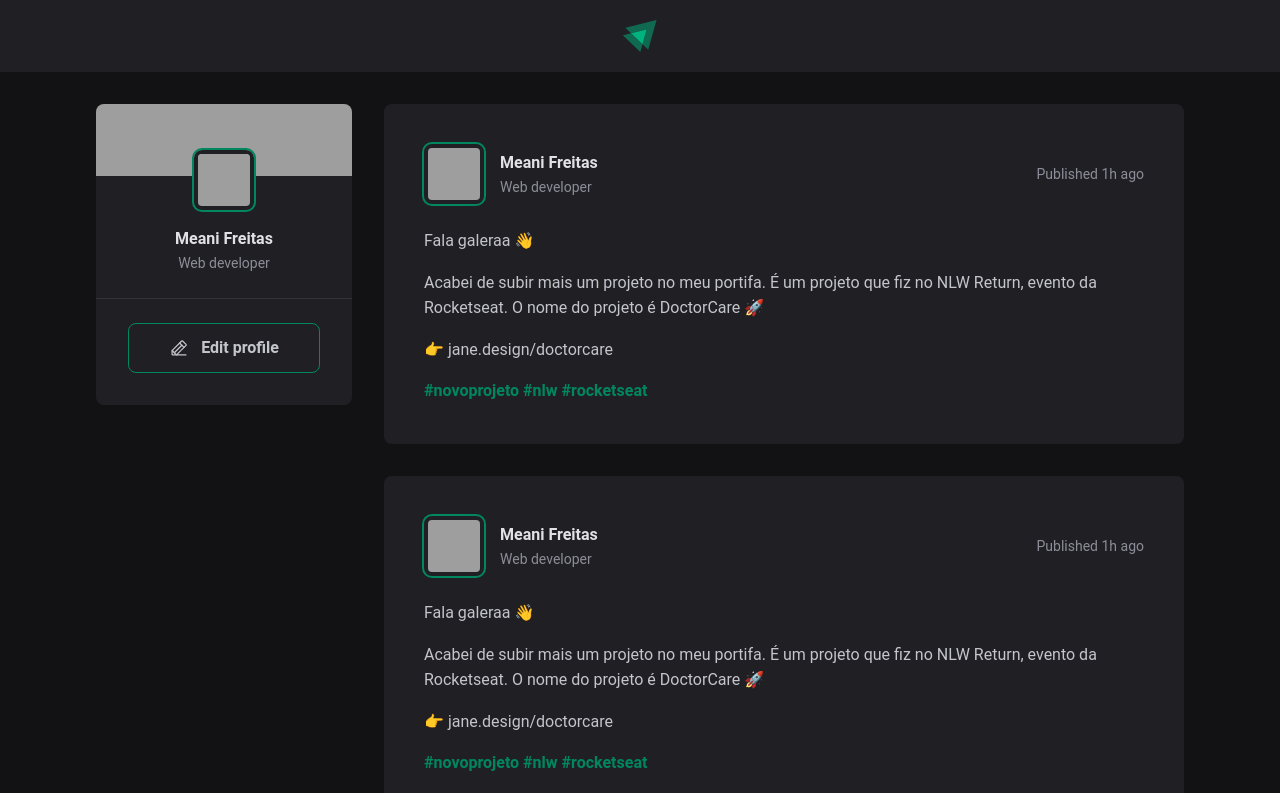
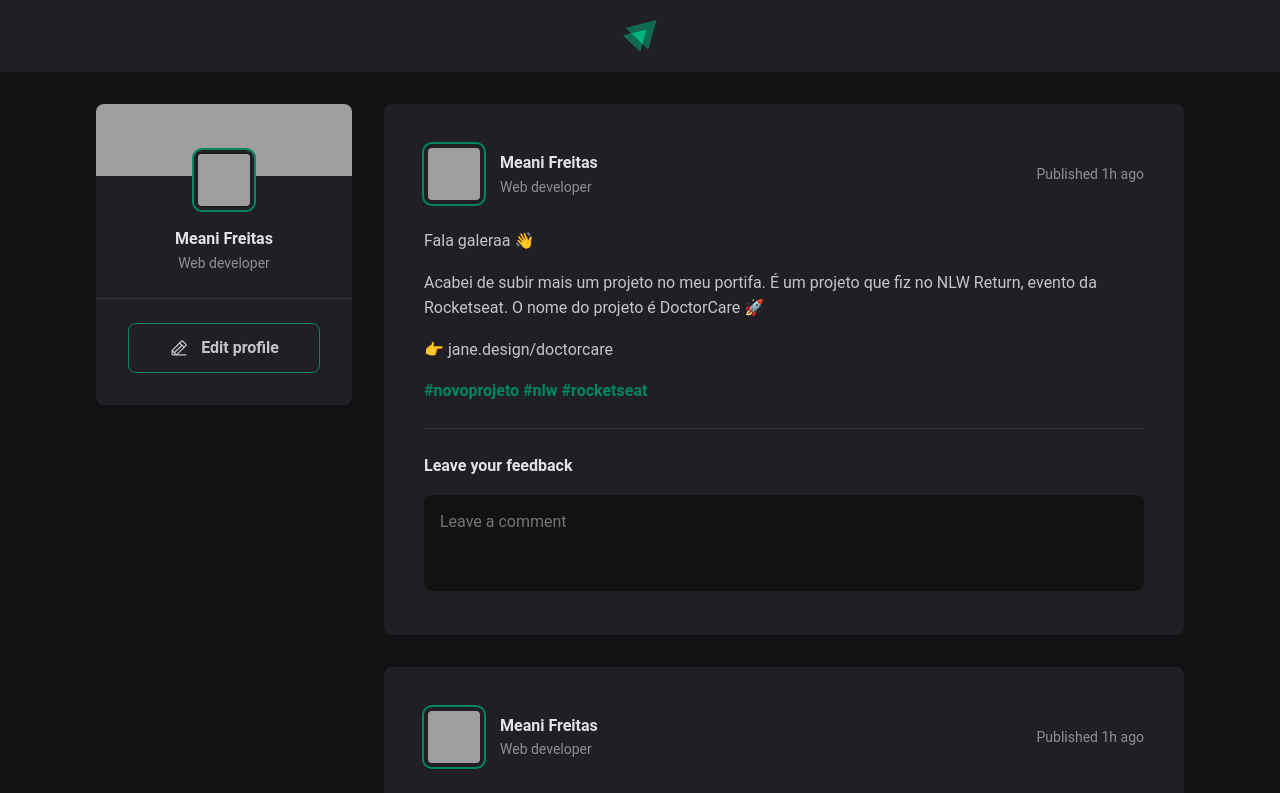
Before and after one commit to meanifreitas/ignite-feed, a React app: page / in a window 1280 px wide. Shown: the top 793 px of the page. Built offline with nearby package versions, Linux system fonts and the light colour scheme; grey boxes are pictures that could not be loaded; the HTML template or start-up script is replaced by a standard one.

Commit message:
Comment form on Post component

```diff
--- a/src/components/Post.jsx
+++ b/src/components/Post.jsx
@@ -24,6 +24,16 @@ export function Post() {
         <a href="#">#rocketseat</a>{' '}
         </p>
       </div>
+
+      <form className={styles.commentForm}>
+        <strong>Leave your feedback</strong>
+        <textarea
+          placeholder='Leave a comment'
+        />
+        <footer>
+          <button type='submit'>Publish</button>
+        </footer>
+      </form>
     </article>
   );
 }
--- a/src/components/Post.module.css
+++ b/src/components/Post.module.css
@@ -68,3 +68,54 @@
 .content a:hover {
   color: var(--green-300);
 }
+
+.commentForm {
+  width: 100%;
+  margin-top: 1.5rem;
+  padding-top: 1.5rem;
+  border-top: 1px solid var(--gray-600);
+}
+
+.commentForm > strong {
+  line-height: 1.6;
+  color: var(--gray-100);
+}
+
+.commentForm textarea {
+  width: 100%;
+  background: var(--gray-900);
+  border: 0;
+  resize: none;
+  height: 6rem;
+  padding: 1rem;
+  border-radius: 8px;
+  color: var(--gray-100);
+  line-height: 1.4;
+  margin-top: 1rem;
+}
+
+.commentForm footer {
+  visibility: hidden;
+  max-height: 0;
+}
+
+.commentForm:focus-within footer {
+  visibility: visible;
+  max-height: none;
+}
+
+.commentForm button[type=submit] {
+  padding: 1rem 1.5rem;
+  margin-top: 1rem;
+  border-radius: 8px;
+  border: 0;
+  background: var(--green-500);
+  color: var(--white);
+  font-weight: bold;
+  cursor: pointer;
+  transition: background-color .1s;
+}
+
+.commentForm button[type=submit]:hover {
+  background: var(--green-300);
+}
--- a/src/global.css
+++ b/src/global.css
@@ -9,6 +9,11 @@
   --gray-900: #121214;
   --green-300: #00B373;
   --green-500: #00875F;
+}
+
+:focus {
+  outline: transparent;
+  box-shadow: 0 0 0 2px var(--green-500);
 }
 
 * {
```
